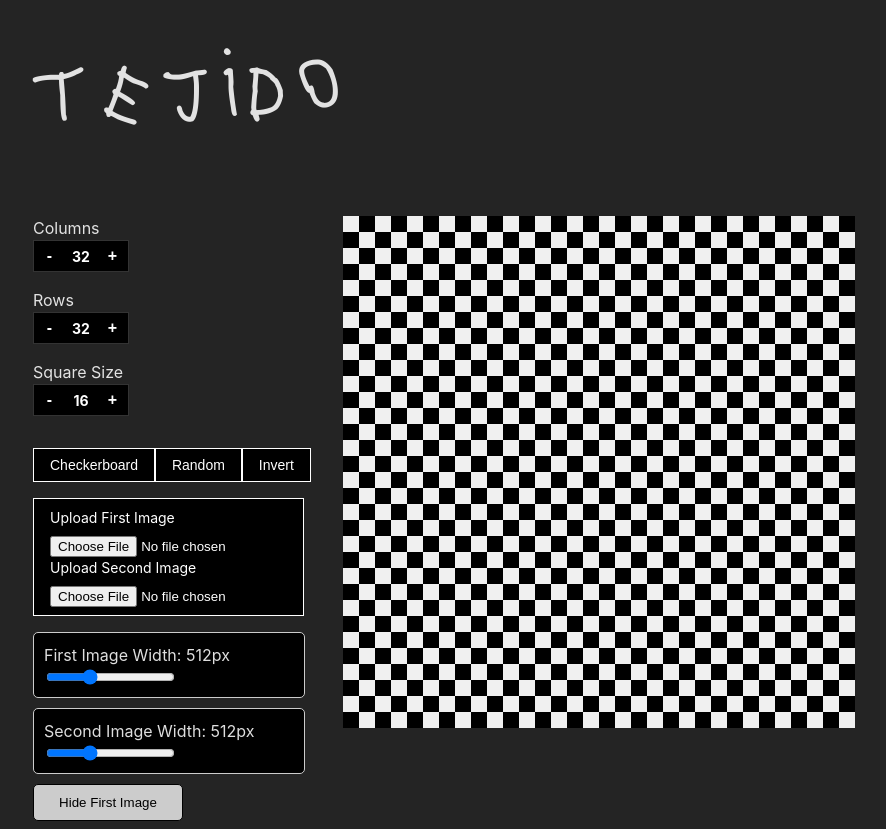
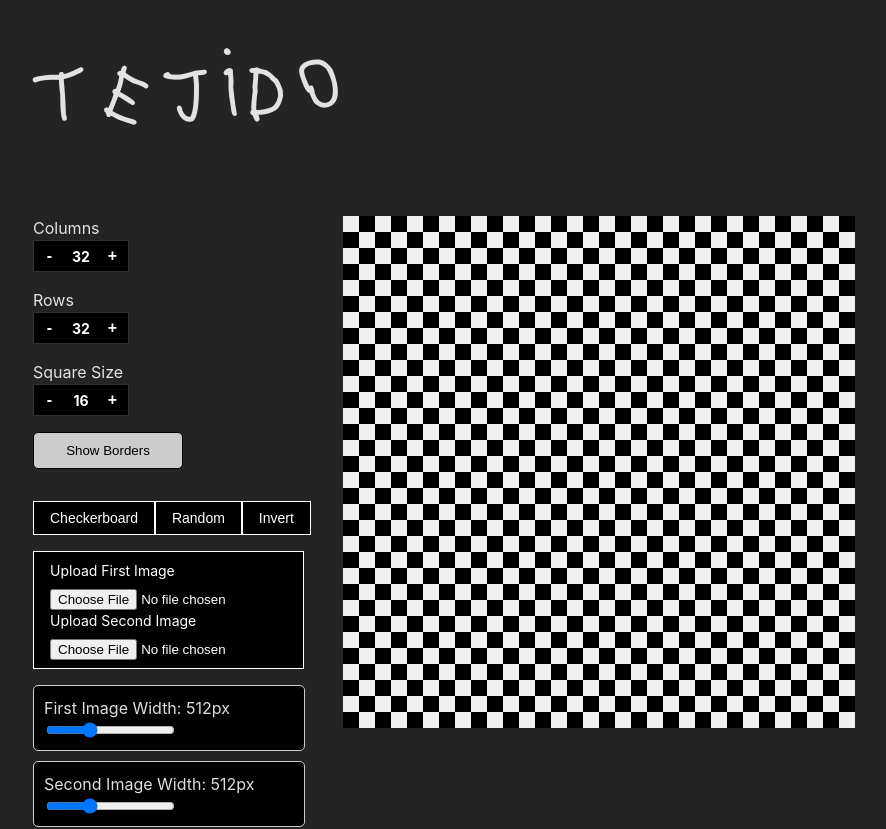
Before and after one commit to lugomateo/tejido, a React (Vite) app: page / in a window 1280 px wide. Shown: the top 829 px of the page, without its empty margins (7-893 px from the left). Built offline with nearby package versions, Linux system fonts and the light colour scheme.

Commit message:
show/hide borders

```diff
--- /dev/null
+++ b/src/components/ShowBorders.tsx
@@ -0,0 +1,18 @@
+export default function ShowBorders({
+  showBorders,
+  setShowBorders,
+}: {
+  showBorders: boolean
+  setShowBorders: (showBorders: boolean) => void
+}) {
+  return (
+    <div>
+      <button
+        className="image-controls__button"
+        onClick={() => setShowBorders(!showBorders)}
+      >
+        {showBorders ? "Hide" : "Show"} Borders
+      </button>
+    </div>
+  )
+}
--- a/src/components/TejidoGrid.tsx
+++ b/src/components/TejidoGrid.tsx
@@ -6,6 +6,7 @@ interface TejidoGridProps {
   firstImagePreview: boolean
   secondImagePreview: boolean
   squareSize: number
+  showBorders: boolean
   grid: {
     values: number[][]
     columns: number
@@ -23,6 +24,7 @@ export default function TejidoGrid({
   secondImagePreview,
   squareSize,
   grid,
+  showBorders,
   setGridValues,
 }: TejidoGridProps) {
   const handleCellClick = (rowIndex: number, colIndex: number) => {
@@ -46,7 +48,9 @@ export default function TejidoGrid({
             {row.map((value, colIndex) => (
               <div
                 key={colIndex}
-                className={`cell ${value ? "active" : ""}`}
+                className={`cell ${value ? "active" : ""} ${
+                  showBorders ? "border" : ""
+                }`}
                 style={{
                   width: `${squareSize}px`,
                   height: `${squareSize}px`,
--- a/src/pages/Landing.tsx
+++ b/src/pages/Landing.tsx
@@ -11,6 +11,7 @@ import UploadImageButton from "../components/UploadImageButton"
 import ImageControls from "../components/ImageControls"
 import SquareSize from "../components/SquareSize"
 import DownloadImageButton from "../components/DownloadImageButton"
+import ShowBorders from "../components/ShowBorders"
 
 export default function Landing() {
   const [gridValues, setGridValues] = useState(gridData.values)
@@ -24,6 +25,7 @@ export default function Landing() {
   const [firstImageWidth, setFirstImageWidth] = useState(512)
   const [secondImageWidth, setSecondImageWidth] = useState(512)
   const [squareSize, setSquareSize] = useState(16)
+  const [showBorders, setShowBorders] = useState(false)
 
   useEffect(() => {
     setGridValues((currentGridValues) => {
@@ -55,6 +57,10 @@ export default function Landing() {
           <ColumnsInput columns={columns} setColumns={setColumns} />
           <RowsInput rows={rows} setRows={setRows} />
           <SquareSize squareSize={squareSize} setSquareSize={setSquareSize} />
+          <ShowBorders
+            showBorders={showBorders}
+            setShowBorders={setShowBorders}
+          />
           <PatternInput
             gridValues={gridValues}
             setGridValues={setGridValues}
@@ -98,6 +104,7 @@ export default function Landing() {
         </div>
         <div className="tejido-preview-container">
           <TejidoGrid
+            showBorders={showBorders}
             firstImage={firstImage}
             secondImage={secondImage}
             firstImageWidth={firstImageWidth}
--- a/src/styles/tejido-grid.css
+++ b/src/styles/tejido-grid.css
@@ -18,10 +18,20 @@
   width: 16px;
   height: 16px;
   background-color: #f0f0f0;
+  box-sizing: border-box;
 }
 
 .cell.active {
   background-color: #000;
+  box-sizing: border-box;
+}
+
+.cell.border {
+  border: 0.5px solid black;
+}
+
+.cell.border.active {
+  border: 0.5px solid white;
 }
 
 .tejido-grid__image-container {
```
